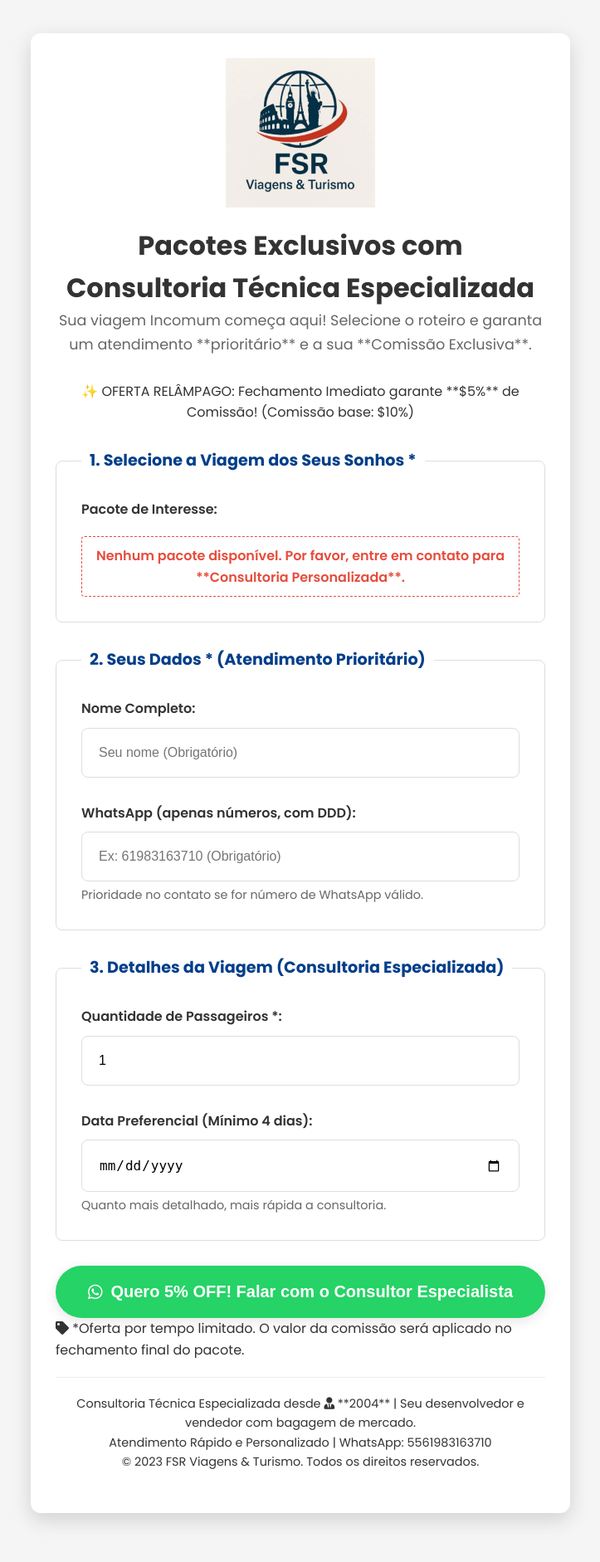
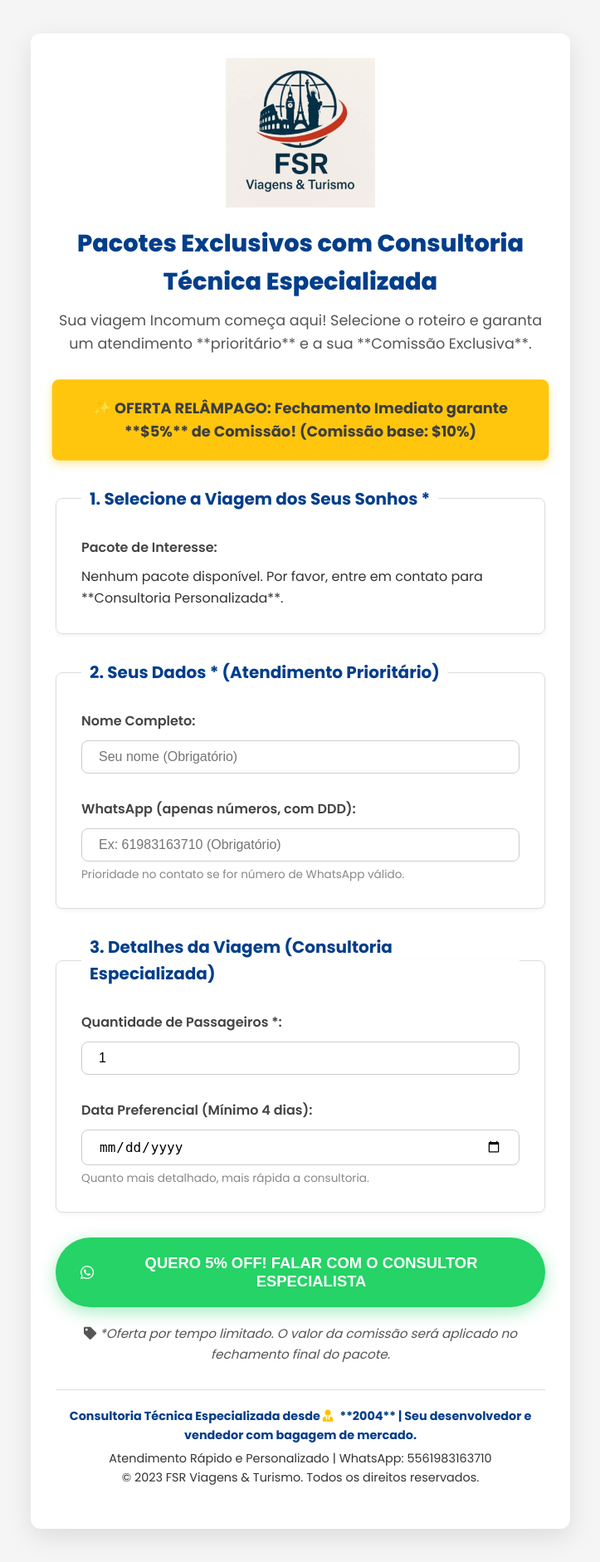
Before and after one commit to fsrviagens/fsr-turismo-lp-manager, a Flask app: page / in a window 1280 px wide. Shown: the whole page at 83% size, without its empty margins (278-1001 px from the left). Before the commit the page ends 1836 px from the top, so only its background shows below. Run offline with Flask 3, Linux system fonts and the light colour scheme; data that the repository does not hold is empty; some libraries are stand-ins or nearby versions.

Commit message:
Atualizar o style.css

```diff
--- a/static/style.css
+++ b/static/style.css
@@ -1,7 +1,7 @@
 /* ====================
    1. Estilos Base e Variáveis
    ==================== */
-@import url('https://fonts.googleapis.com/css2?family=Poppins:wght@300;400;600;700&display=swap');
+@import url('https://fonts.googleapis.com/css2?family=Poppins:wght@300;400;600;700;800&display=swap'); /* Adicionado peso 800 */
 
 :root {
     /* Cores FSR (Baseado na logo) */
@@ -14,6 +14,7 @@
     --text-color: #333;
     --light-bg: #f5f5f5;
     --white: #fff;
+    --alert-yellow: #FFC300; /* Cor para destaque/oferta */
 
     /* Fontes e Tamanhos */
     --font-primary: 'Poppins', sans-serif;
@@ -49,19 +50,19 @@
     padding: var(--space-lg);
     background: var(--white);
     border-radius: 12px;
-    box-shadow: 0 8px 25px rgba(0, 0, 0, 0.15);
+    /* Box Shadow mais sutil e moderno */
+    box-shadow: 0 10px 30px rgba(0, 0, 0, 0.1);
 }
 
-h2 {
-    text-align: center;
-    margin-bottom: var(--space-md);
+h1.hero__headline {
     font-size: var(--heading-size-2);
     color: var(--primary-color);
-    font-weight: 700;
+    font-weight: 800; /* Maior impacto */
+    margin-bottom: var(--space-sm);
 }
 
 /* ====================
-   2. Componentes Adaptados
+   2. Componentes Adaptados e Novos (Foco na Venda e UX)
    ==================== */
 
 /* Logo e Header da Landing Page */
@@ -71,7 +72,7 @@
 }
 
 .logo__image {
-    max-width: 180px; /* Tamanho da sua logo */
+    max-width: 180px;
     height: auto;
     margin: 0 auto var(--space-md);
     display: block;
@@ -80,58 +81,52 @@
 .hero__slogan {
     font-size: 1.1rem;
     margin-bottom: var(--space-lg);
-    color: #666;
+    color: #555;
+    font-weight: 400;
 }
 
-/* Footer (Adaptado para o rodapé simples) */
-.footer {
-    background: transparent;
+/* --- GATILHO DE VENDA (OFERTA 5% OFF) --- */
+.offer-banner {
+    background-color: var(--alert-yellow); /* Amarelo vibrante para urgência */
     color: var(--text-color);
-    padding: var(--space-md) 0;
+    padding: var(--space-md);
     text-align: center;
-    font-size: 0.9rem;
-    margin-top: var(--space-md);
-    border-top: 1px solid #eee;
+    font-weight: 700;
+    font-size: 1.1rem;
+    border-radius: 8px;
+    margin-bottom: var(--space-lg);
+    /* Efeito de PULSAÇÃO para criar urgência */
+    animation: pulse 1.5s infinite;
+    box-shadow: 0 4px 10px rgba(255, 195, 0, 0.4);
 }
+
+@keyframes pulse {
+    0% { transform: scale(1); opacity: 1; }
+    50% { transform: scale(1.015); opacity: 0.95; }
+    100% { transform: scale(1); opacity: 1; }
+}
+/* FIM GATILHO DE VENDA */
 
 /* --- ESTILOS DO FORMULÁRIO --- */
 
-/* CORREÇÃO UX: Estiliza o novo fieldset/legend para melhor agrupamento */
 .form__fieldset {
     border: 1px solid #ddd;
     border-radius: 8px;
     padding: var(--space-md) var(--space-lg) var(--space-sm) var(--space-lg);
     margin-bottom: var(--space-lg);
+    /* Leve efeito de profundidade para destacar a etapa */
+    box-shadow: 0 2px 5px rgba(0, 0, 0, 0.05);
 }
 
 .form__legend {
     color: var(--primary-color);
-    font-size: 1.2rem;
+    font-size: 1.25rem; /* Maior destaque */
     font-weight: 700;
     padding: 0 var(--space-sm);
 }
-/* FIM CORREÇÃO UX */
-
-
-.form-section {
-    /* REMOVIDO: Fieldset substitui esta quebra visual */
-    border-bottom: none;
-    padding-bottom: 0;
-    margin-bottom: 0;
-}
-
-/* REMOVIDO: H3 não é mais usado; legend substitui */
-/* .form-section h3 {
-    color: var(--primary-color);
-    font-size: 1.2rem;
-    margin-bottom: var(--space-md);
-    font-weight: 600;
-} */
-
 
 .form__group {
     margin-bottom: var(--space-md);
-    /* Adiciona um pouco de padding interno quando está dentro do fieldset */
     padding-top: var(--space-sm);
 }
 
@@ -139,22 +134,37 @@
     display: block;
     margin-bottom: var(--space-sm);
     font-weight: 600;
-    color: var(--text-color);
+    color: #444; /* Cor mais escura para melhor legibilidade */
 }
 
 .form input, .form select {
     width: 100%;
-    padding: var(--space-md);
+    padding: var(--space-sm) var(--space-md); /* Ajustado para ser mais compacto */
     border-radius: 8px;
-    border: 1px solid #ddd;
+    border: 1px solid #ccc; /* Borda mais clara */
     font-size: var(--text-size);
-    transition: border-color 0.3s ease, box-shadow 0.3s ease;
+    transition: all 0.3s ease;
 }
 
 .form input:focus, .form select:focus {
-    border-color: var(--primary-color); /* Foco Azul FSR */
+    border-color: var(--primary-color);
     outline: none;
-    box-shadow: 0 0 0 3px rgba(2, 62, 138, 0.2);
+    box-shadow: 0 0 0 3px rgba(2, 62, 138, 0.1); /* Sombra de foco mais leve */
+}
+
+/* --- MENSAGEM DE CARREGAMENTO (UX OTIMIZADA) --- */
+.loading-message {
+    text-align: center;
+    color: var(--primary-color);
+    font-weight: 600;
+    padding: var(--space-md);
+    background-color: #e6f3ff; /* Fundo azul claro para indicar processo */
+    border-radius: 8px;
+}
+
+.loading-message .fa-spinner {
+    margin-right: var(--space-sm);
+    color: var(--primary-color);
 }
 
 /* Botão de Envio (WhatsApp) */
@@ -162,56 +172,87 @@
     padding: var(--space-md) var(--space-lg);
     border: none;
     text-decoration: none;
-    font-weight: 600;
+    font-weight: 700; /* Mais negrito */
     transition: transform 0.3s ease, box-shadow 0.3s ease;
     display: flex;
     align-items: center;
     justify-content: center;
     cursor: pointer;
     gap: var(--space-sm);
+    text-transform: uppercase; /* Mais impactante */
 }
 
-/* CORREÇÃO CTA: Unificação para .btn--cta (melhor nome) */
 .btn--cta {
     width: 100%;
-    background: #25d366; /* Cor oficial do WhatsApp */
+    background: #25d366;
     color: var(--white);
     border-radius: 50px;
     font-size: 1.15rem;
-    margin-top: var(--space-lg); /* Aumenta o espaçamento superior para destacar */
-    box-shadow: 0 4px 15px rgba(0,0,0,0.1);
-    /* Garante que o ícone do WhatsApp apareça grande */
-    font-size: 1.25rem;
+    margin-top: var(--space-lg);
+    /* Box-shadow mais forte para atrair o clique */
+    box-shadow: 0 6px 20px rgba(37, 211, 102, 0.4);
 }
 
 .btn--cta:hover:not(:disabled) {
     background-color: #1da851;
-    transform: translateY(-2px);
-    box-shadow: 0 6px 20px rgba(0, 0, 0, 0.2);
+    transform: translateY(-3px); /* Efeito de elevação mais notável */
+    box-shadow: 0 8px 25px rgba(37, 211, 102, 0.5);
 }
 
 .btn--cta:disabled {
     background-color: #90a4ae;
     cursor: not-allowed;
+    box-shadow: none;
 }
-/* FIM CORREÇÃO CTA */
 
-.error-message {
+.error-message.form__alert {
     color: var(--secondary-color);
     font-weight: 600;
     text-align: center;
-    margin-top: var(--space-md);
-    margin-bottom: var(--space-md);
-    padding: var(--space-sm);
-    border: 1px dashed var(--secondary-color);
-    border-radius: 4px;
+    margin: var(--space-lg) 0; /* Mais espaçamento */
+    padding: var(--space-md);
+    border: 2px solid var(--secondary-color); /* Borda sólida e grossa */
+    background-color: #ffe6e6; /* Fundo levemente vermelho */
+    border-radius: 8px;
 }
 
 .help-text {
-    font-size: 0.9rem;
-    color: #666;
+    font-size: 0.85rem; /* Um pouco menor para não competir */
+    color: #888;
     display: block;
     margin-top: 5px;
+}
+
+.final-call-to-action {
+    text-align: center;
+    font-size: 0.95rem;
+    color: #555;
+    margin-top: var(--space-md);
+    font-style: italic;
+}
+
+/* --- FOOTER: AUTORIDADE E CONFIANÇA --- */
+.footer {
+    background: transparent;
+    color: var(--text-color);
+    padding: var(--space-md) 0;
+    text-align: center;
+    font-size: 0.9rem;
+    margin-top: var(--space-lg); /* Mais espaçamento */
+    border-top: 1px solid #ddd;
+}
+
+.expert-seal {
+    color: var(--primary-color);
+    font-weight: 700;
+    /* Destaque visual na fonte e separação */
+    display: block;
+    margin-bottom: 5px;
+}
+
+.expert-seal i {
+    color: var(--alert-yellow); /* Ícone em destaque */
+    margin-right: 5px;
 }
 
 /* ====================
@@ -222,10 +263,14 @@
         margin: var(--space-md);
         padding: var(--space-md);
     }
-    .hero__headline {
-        font-size: 1.8rem;
+    h1.hero__headline {
+        font-size: 1.6rem;
     }
-    .btn--cta { /* Usando o novo nome da classe */
-        font-size: 1.05rem;
+    .offer-banner {
+        font-size: 1rem;
+        padding: var(--space-sm);
+    }
+    .btn--cta {
+        font-size: 1.0rem;
     }
 }
```
